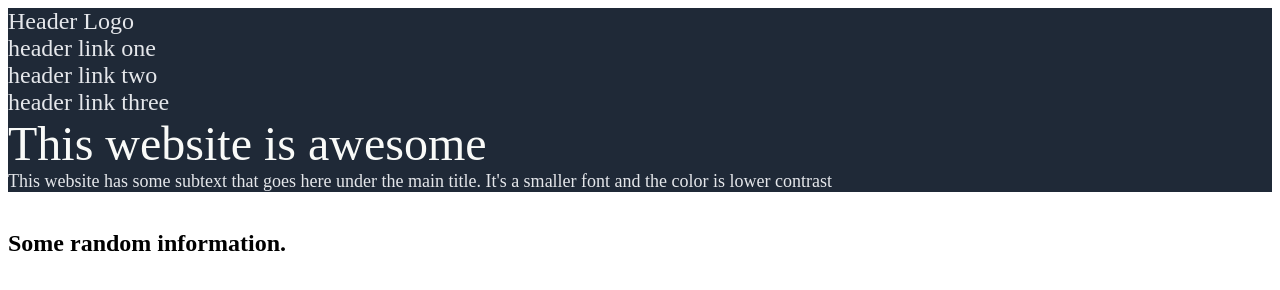
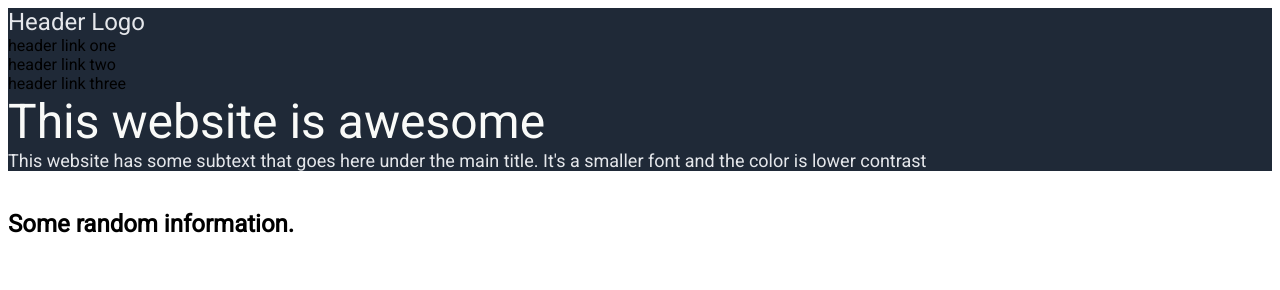
Before and after one commit to laurelsumac/learning-stuff, a plain HTML site: page index.html in a window 1280 px wide. Drawn offline with Linux system fonts and the light colour scheme.

Commit message:
Update font

```diff
--- a/index.html
+++ b/index.html
@@ -4,14 +4,17 @@
     <meta charset="UTF-8">
     <meta http-equiv="X-UA-Compatible" content="IE=edge">
     <meta name="viewport" content="width=device-width, initial-scale=1.0">
-    <title>Document</title>
+    <title>New Sumac Site</title>
     <link rel="stylesheet" href="style.css">
+    <link rel="preconnect" href="https://fonts.googleapis.com">
+    <link rel="preconnect" href="https://fonts.gstatic.com" crossorigin>
+    <link href="https://fonts.googleapis.com/css2?family=Roboto&display=swap" rel="stylesheet">
 </head>
 <body>
-    <header class="hero head">Header Logo</header>
-    <header class="hero head">header link one</header>
-    <header class="hero head">header link two</header>
-    <header class="hero head">header link three</header>
+    <header class="hero logo">Header Logo</header>
+    <header class="hero link">header link one</header>
+    <header class="hero link">header link two</header>
+    <header class="hero link">header link three</header>
     <div class="hero" id="main">This website is awesome</div>
         <div class="hero" id="secondary">This website has some subtext that goes here under the main title. It's a smaller font and the color is lower contrast</div>
     <img>
--- a/style.css
+++ b/style.css
@@ -1,10 +1,13 @@
+body {
+    font-family: 'Roboto', sans-serif;
+}
 .hero {
     background-color: #1F2937;
-    font-style: roboto;
   }
-.head {
+.hero.logo {
     font-size: 24px;
     color: #E5E7Eb;
+
 }
 #main {
     font-size: 48px;
```
